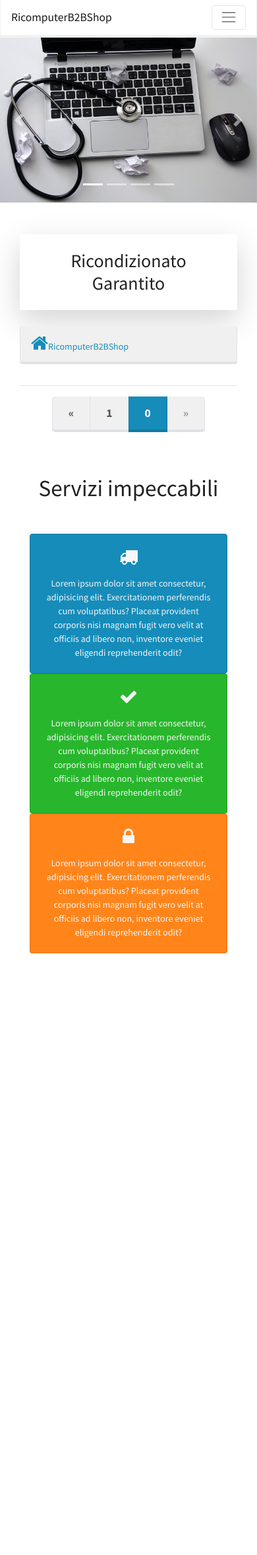
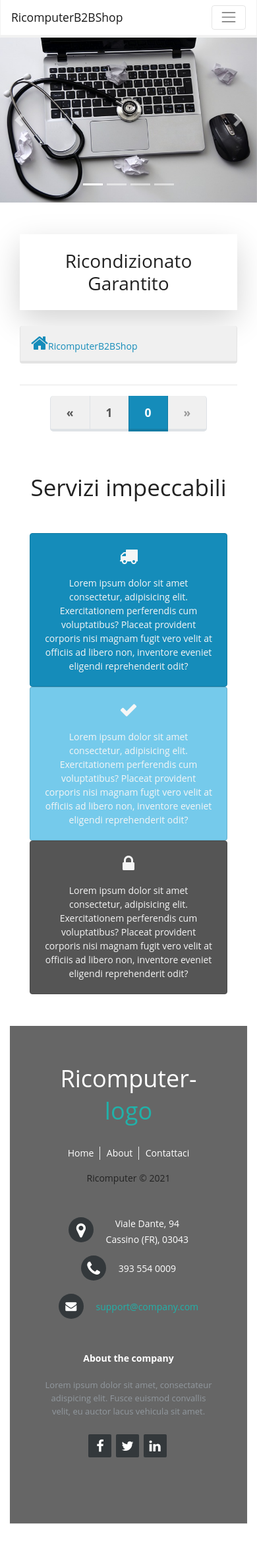
Before and after one commit to Alpha3512081506/b2b_website, a Symfony app: template templates/product/home.html.twig in a window 390 px wide. Shown: the whole page at 66% size. Before the commit the page ends 1445 px from the top, so only its background shows below. Run offline with Twig, Linux system fonts and the light colour scheme; the template is opened without the code that fills it, so the values that code supplies are empty; some libraries are stand-ins or nearby versions.

Commit message:
creation de footer

```diff
--- /dev/null
+++ b/public/css/footer.css
@@ -0,0 +1,189 @@
+
+
+* {
+    font-family: Open Sans;
+  }
+
+
+
+  .footer-distributed{
+      background: #666;
+      box-shadow: 0 1px 1px 0 rgba(0, 0, 0, 0.12);
+      box-sizing: border-box;
+      width: 100%;
+      text-align: left;
+      font: bold 16px sans-serif;
+      padding: 55px 50px;
+  }
+
+  .footer-distributed .footer-left,
+  .footer-distributed .footer-center,
+  .footer-distributed .footer-right{
+      display: inline-block;
+      vertical-align: top;
+  }
+
+  /* Footer left */
+
+  .footer-distributed .footer-left{
+      width: 40%;
+  }
+
+  /* The company logo */
+
+  .footer-distributed h3{
+      color:  #ffffff;
+      font: normal 36px 'Open Sans', cursive;
+      margin: 0;
+  }
+
+  .footer-distributed h3 span{
+      color:  lightseagreen;
+  }
+
+  /* Footer links */
+
+  .footer-distributed .footer-links{
+      color:  #ffffff;
+      margin: 20px 0 12px;
+      padding: 0;
+  }
+
+  .footer-distributed .footer-links a{
+      display:inline-block;
+      line-height: 1.8;
+    font-weight:400;
+      text-decoration: none;
+      color:  inherit;
+  }
+
+  .footer-distributed .footer-company-name{
+      color:  #222;
+      font-size: 14px;
+      font-weight: normal;
+      margin: 0;
+  }
+
+  /* Footer Center */
+
+  .footer-distributed .footer-center{
+      width: 35%;
+  }
+
+  .footer-distributed .footer-center i{
+      background-color:  #33383b;
+      color: #ffffff;
+      font-size: 25px;
+      width: 38px;
+      height: 38px;
+      border-radius: 50%;
+      text-align: center;
+      line-height: 42px;
+      margin: 10px 15px;
+      vertical-align: middle;
+  }
+
+  .footer-distributed .footer-center i.fa-envelope{
+      font-size: 17px;
+      line-height: 38px;
+  }
+
+  .footer-distributed .footer-center p{
+      display: inline-block;
+      color: #ffffff;
+    font-weight:400;
+      vertical-align: middle;
+      margin:0;
+  }
+
+  .footer-distributed .footer-center p span{
+      display:block;
+      font-weight: normal;
+      font-size:14px;
+      line-height:2;
+  }
+
+  .footer-distributed .footer-center p a{
+      color:  lightseagreen;
+      text-decoration: none;;
+  }
+
+  .footer-distributed .footer-links a:before {
+    content: "|";
+    font-weight:300;
+    font-size: 20px;
+    left: 0;
+    color: #fff;
+    display: inline-block;
+    padding-right: 5px;
+  }
+
+  .footer-distributed .footer-links .link-1:before {
+    content: none;
+  }
+
+  /* Footer Right */
+
+  .footer-distributed .footer-right{
+      width: 20%;
+  }
+
+  .footer-distributed .footer-company-about{
+      line-height: 20px;
+      color:  #92999f;
+      font-size: 13px;
+      font-weight: normal;
+      margin: 0;
+  }
+
+  .footer-distributed .footer-company-about span{
+      display: block;
+      color:  #ffffff;
+      font-size: 14px;
+      font-weight: bold;
+      margin-bottom: 20px;
+  }
+
+  .footer-distributed .footer-icons{
+      margin-top: 25px;
+  }
+
+  .footer-distributed .footer-icons a{
+      display: inline-block;
+      width: 35px;
+      height: 35px;
+      cursor: pointer;
+      background-color:  #33383b;
+      border-radius: 2px;
+
+      font-size: 20px;
+      color: #ffffff;
+      text-align: center;
+      line-height: 35px;
+
+      margin-right: 3px;
+      margin-bottom: 5px;
+  }
+
+  /* If you don't want the footer to be responsive, remove these media queries */
+
+  @media (max-width: 880px) {
+
+      .footer-distributed{
+          font: bold 14px sans-serif;
+      }
+
+      .footer-distributed .footer-left,
+      .footer-distributed .footer-center,
+      .footer-distributed .footer-right{
+          display: block;
+          width: 100%;
+          margin-bottom: 40px;
+          text-align: center;
+      }
+
+      .footer-distributed .footer-center i{
+          margin-left: 0;
+      }
+
+  }
--- a/templates/base.html.twig
+++ b/templates/base.html.twig
@@ -4,12 +4,14 @@
 		<meta charset="UTF-8">
 		<meta name="viewport" content="width=device-width, initial-scale=1.0">
 		<link rel="stylesheet" href="https://cdnjs.cloudflare.com/ajax/libs/font-awesome/4.7.0/css/font-awesome.min.css">
-		<title>
+		<title>RicomputerB2BShop-
 			{% block title %}RicomputerShop-Welcome!
 			{% endblock %}
 		</title>
 		<link rel="stylesheet" href="https://bootswatch.com/4/lumen/bootstrap.min.css">
 		<link href="//maxcdn.bootstrapcdn.com/font-awesome/4.7.0/css/font-awesome.min.css" rel="stylesheet">
+		<link rel="stylesheet" href="css/footer.css">
+
 		{% block stylesheets %}
 			<style>/* body {
 					background-image: url('/images/background.png');
@@ -22,7 +24,7 @@
 	{% include "shared/_navbar.html.twig" %}
 	<main role="main">
 		{% include "shared/_carousel.html.twig" %}
-		<div class="container mt-5">
+		<div class="container-fluid mt-5">
 			{{ include('product/partials/_flash_messages.html.twig') }}
 			<div class="container"> {% block body %}{% endblock %}
 				</div>
@@ -32,6 +34,10 @@
 		{% block javascripts %}
 			{# {{ encore_entry_script_tags('app') }} #}
 		{% endblock %}
-		<footer></footer>
+		<footer>
+			<div class="container-fluid my-5">
+				{% include "shared/_footer.html.twig" %}
+			</div>
+		</footer>
 	</body>
 </html>
--- a/templates/product/home.html.twig
+++ b/templates/product/home.html.twig
@@ -1,6 +1,6 @@
 {% extends 'base.html.twig' %}
 
-{% block title %}nostri prodotti
+{% block title %}Ricondizionato-Garantito
 {% endblock %}
 
 {% block body %}
@@ -56,7 +56,7 @@
 
 		<div class="col-12 col-sm-12 col-md-6 col-lg-4">
 			{% include "shared/_assicurazione.html.twig" with {
-			'color' : 'success',
+			'color' : 'info',
 			'icone' : ' fa-check',
 			'text' : " Lorem ipsum dolor sit amet consectetur, adipisicing elit. Exercitationem perferendis cum voluptatibus? Placeat provident corporis nisi magnam fugit vero velit at officiis ad libero non, inventore eveniet eligendi reprehenderit odit?"
 
@@ -64,7 +64,7 @@
 		</div>
 		<div class="col-12 col-sm-12 col-md-6 col-lg-4">
 			{% include "shared/_assicurazione.html.twig" with {
-			'color' : 'warning',
+			'color' : 'dark',
 			'icone' : ' fa-lock',
 			'text' : " Lorem ipsum dolor sit amet consectetur, adipisicing elit. Exercitationem perferendis cum voluptatibus? Placeat provident corporis nisi magnam fugit vero velit at officiis ad libero non, inventore eveniet eligendi reprehenderit odit?"
 
--- /dev/null
+++ b/templates/shared/_footer.html.twig
@@ -0,0 +1,69 @@
+<footer class="footer-distributed">
+
+	<div class="footer-left">
+
+		<h3>Ricomputer-<span>logo</span>
+		</h3>
+
+		<p class="footer-links">
+			<a href="#" class="link-1">Home</a>
+
+
+			<a href="#">About</a>
+
+
+			<a href="#">Contattaci</a>
+		</p>
+
+		<p class="footer-company-name">Ricomputer © 2021</p>
+	</div>
+
+	<div class="footer-center">
+
+		<div>
+			<i class="fa fa-map-marker"></i>
+			<p>
+				<span>
+					Viale Dante, 94</span>
+				Cassino (FR), 03043</p>
+		</div>
+
+		<div>
+			<i class="fa fa-phone"></i>
+			<p>393 554 0009</p>
+		</div>
+
+		<div>
+			<i class="fa fa-envelope"></i>
+			<p>
+				<a href="mailto:support@company.com">support@company.com</a>
+			</p>
+		</div>
+
+	</div>
+
+	<div class="footer-right">
+
+		<p class="footer-company-about">
+			<span>About the company</span>
+			Lorem ipsum dolor sit amet, consectateur adispicing elit. Fusce euismod convallis velit, eu auctor lacus vehicula sit amet.
+		</p>
+
+		<div class="footer-icons">
+
+			<a href="#">
+				<i class="fa fa-facebook"></i>
+			</a>
+			<a href="#">
+				<i class="fa fa-twitter"></i>
+			</a>
+			<a href="#">
+				<i class="fa fa-linkedin"></i>
+			</a>
+
+
+		</div>
+
+	</div>
+
+</footer>
```
Also changed, not shown: src/EventDispatcher/PurchaseSuccessEmailSubscriber.php (+27 -1 lines), templates/emails/purchase_success.html.twig (added, +30 -0 lines), 1 other file.
